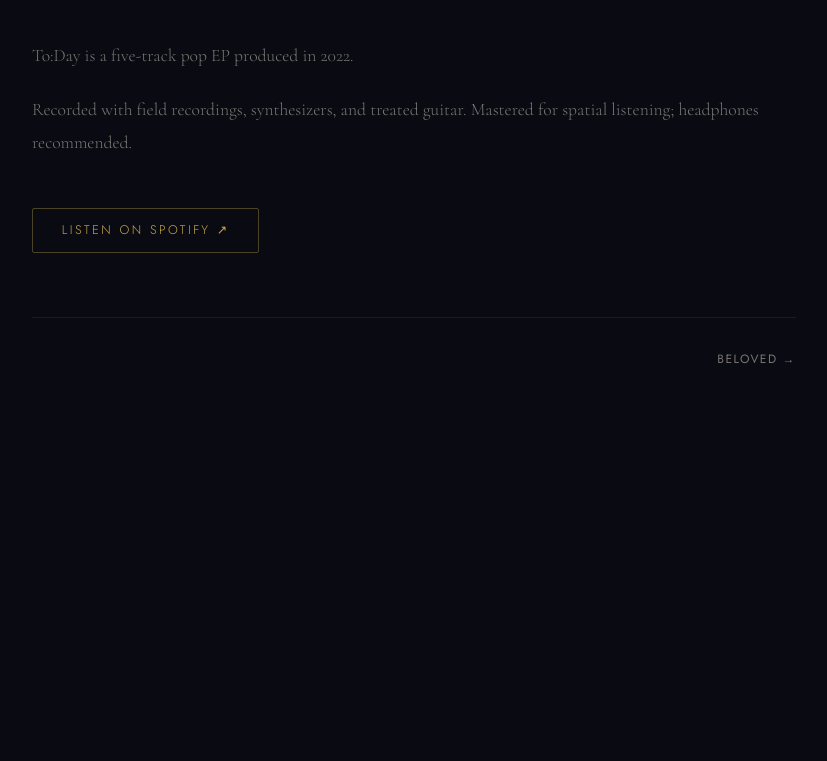
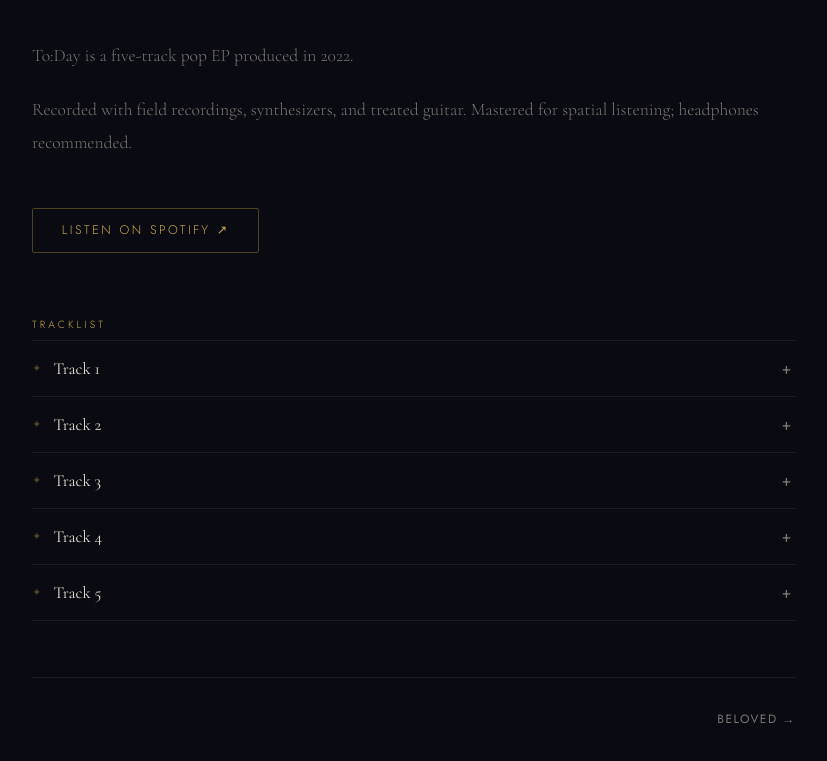
Before and after one commit to spicycumin5/star-portfolio, a React (Vite) app in the folder star-portfolio/: page /work/1 in a window 1280 px wide. Shown: the part 867-1628 px from the top of the page, without its empty margins (226-1053 px from the left). Before the commit the page ends 1315 px from the top, so only its background shows below. Built offline with nearby package versions, Linux system fonts and the light colour scheme.

Commit message:
Add expandable tracklist to work detail pages
Works can now define a `tracks` array, rendered as an accordion on
the detail page — click a track to reveal its own description and
a link to listen. To:Day has placeholder tracks ready to be filled
in with the real EP tracklist.

```diff
--- a/star-portfolio/src/data/works.js
+++ b/star-portfolio/src/data/works.js
@@ -13,6 +13,9 @@
 //    body     long description shown on the detail page
 //    link     external URL (optional — e.g. SoundCloud, GitHub)
 //    linkLabel text for the external link button (optional)
+//    tracks   optional array of { title, desc, link, linkLabel } —
+//             renders an expandable tracklist on the detail page,
+//             letting visitors click into individual songs/pieces.
 // ─────────────────────────────────────────────────────────────
 
 export const WORKS = [
@@ -31,6 +34,16 @@ export const WORKS = [
 Recorded with field recordings, synthesizers, and treated guitar. Mastered for spatial listening; headphones recommended.`,
     link: 'https://open.spotify.com/album/1Hn5BrcclmasBLt7oID1zz?si=A4kXq7MQRgqtLDGMd3FhcQ',
     linkLabel: 'Listen on Spotify',
+    // TODO: replace these placeholders with the real tracklist — update
+    // each title/desc, and add a `link`/`linkLabel` (e.g. the individual
+    // Spotify track URL) for songs you'd like listeners to jump to.
+    tracks: [
+      { title: 'Track 1', desc: 'Add a short description of this track.' },
+      { title: 'Track 2', desc: 'Add a short description of this track.' },
+      { title: 'Track 3', desc: 'Add a short description of this track.' },
+      { title: 'Track 4', desc: 'Add a short description of this track.' },
+      { title: 'Track 5', desc: 'Add a short description of this track.' },
+    ],
   },
 
   {
--- a/star-portfolio/src/pages/WorkDetail.jsx
+++ b/star-portfolio/src/pages/WorkDetail.jsx
@@ -1,3 +1,4 @@
+import { useState } from 'react'
 import { useParams, useNavigate } from 'react-router-dom'
 import { WORKS } from '../data/works'
 import styles from './WorkDetail.module.css'
@@ -6,6 +7,7 @@ export default function WorkDetail() {
   const { id } = useParams()
   const navigate = useNavigate()
   const work = WORKS.find((w) => w.id === Number(id))
+  const [openTrack, setOpenTrack] = useState(null)
 
   if (!work) {
     return (
@@ -72,6 +74,46 @@ export default function WorkDetail() {
         </a>
       )}
 
+      {/* Tracklist */}
+      {work.tracks && (
+        <div className={styles.tracklist}>
+          <p className={styles.tracklistHeading}>Tracklist</p>
+          {work.tracks.map((track, i) => {
+            const isOpen = openTrack === i
+            return (
+              <div key={i} className={`${styles.track} ${isOpen ? styles.trackOpen : ''}`}>
+                <button
+                  className={styles.trackHeader}
+                  onClick={() => setOpenTrack(isOpen ? null : i)}
+                  aria-expanded={isOpen}
+                >
+                  <span className={styles.trackTitle}>
+                    <span className={styles.trackSpark}>✦</span>
+                    {track.title}
+                  </span>
+                  <span className={styles.trackToggle}>{isOpen ? '−' : '+'}</span>
+                </button>
+                <div className={styles.trackBody}>
+                  <div className={styles.trackBodyInner}>
+                    {track.desc && <p className={styles.trackDesc}>{track.desc}</p>}
+                    {track.link && (
+                      <a
+                        href={track.link}
+                        target="_blank"
+                        rel="noreferrer"
+                        className={styles.trackLink}
+                      >
+                        {track.linkLabel || 'Listen'} ↗
+                      </a>
+                    )}
+                  </div>
+                </div>
+              </div>
+            )
+          })}
+        </div>
+      )}
+
       {/* Next / prev navigation */}
       <div className={styles.workNav}>
         {WORKS.find((w) => w.id === work.id - 1) && (
--- a/star-portfolio/src/pages/WorkDetail.module.css
+++ b/star-portfolio/src/pages/WorkDetail.module.css
@@ -161,6 +161,116 @@
   background: var(--gold-glow);
 }
 
+/* ── Tracklist ── */
+
+.tracklist {
+  margin-bottom: 3.5rem;
+}
+
+.tracklistHeading {
+  font-size: 0.65rem;
+  letter-spacing: 0.3em;
+  text-transform: uppercase;
+  color: var(--gold);
+  margin-bottom: 0.5rem;
+}
+
+.track {
+  border-bottom: 0.5px solid var(--rim);
+}
+
+.track:first-of-type {
+  border-top: 0.5px solid var(--rim);
+}
+
+.trackHeader {
+  display: flex;
+  align-items: center;
+  justify-content: space-between;
+  gap: 1rem;
+  width: 100%;
+  padding: 1rem 0;
+  border: none;
+  background: none;
+  color: var(--text);
+  cursor: pointer;
+  text-align: left;
+  transition: color 0.3s;
+}
+
+.trackHeader:hover {
+  color: var(--gold);
+}
+
+.trackTitle {
+  display: flex;
+  align-items: center;
+  gap: 0.75rem;
+  font-family: var(--ff-serif);
+  font-size: 1.05rem;
+}
+
+.trackSpark {
+  display: inline-block;
+  color: var(--gold-dim);
+  font-size: 0.7rem;
+  transition: color 0.3s, transform 0.4s cubic-bezier(0.34, 1.56, 0.64, 1);
+}
+
+.trackOpen .trackSpark,
+.trackHeader:hover .trackSpark {
+  color: var(--gold);
+  transform: scale(1.2) rotate(15deg);
+}
+
+.trackToggle {
+  flex-shrink: 0;
+  width: 1.2rem;
+  text-align: center;
+  font-size: 1rem;
+  color: var(--muted);
+}
+
+.trackBody {
+  display: grid;
+  grid-template-rows: 0fr;
+  transition: grid-template-rows 0.35s ease;
+}
+
+.trackOpen .trackBody {
+  grid-template-rows: 1fr;
+}
+
+.trackBodyInner {
+  overflow: hidden;
+  min-height: 0;
+}
+
+.trackDesc {
+  font-family: var(--ff-serif);
+  font-size: 0.92rem;
+  line-height: 1.7;
+  color: var(--muted);
+  padding-bottom: 1rem;
+}
+
+.trackLink {
+  display: inline-flex;
+  align-items: center;
+  gap: 0.4rem;
+  font-size: 0.7rem;
+  letter-spacing: 0.18em;
+  text-transform: uppercase;
+  color: var(--gold);
+  text-decoration: none;
+  padding-bottom: 1.2rem;
+  transition: opacity 0.3s;
+}
+
+.trackLink:hover {
+  opacity: 0.7;
+}
+
 .workNav {
   display: flex;
   justify-content: space-between;
```
